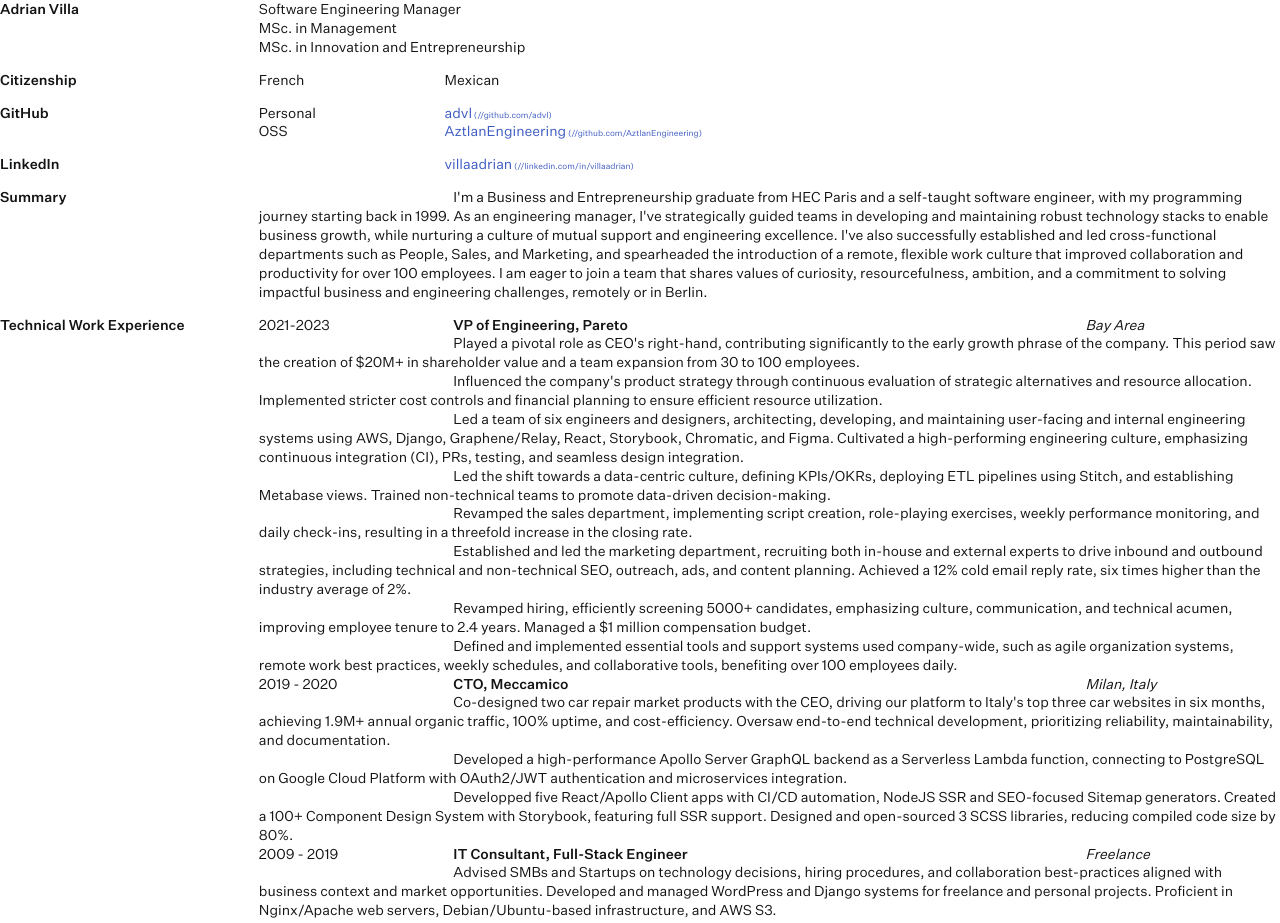
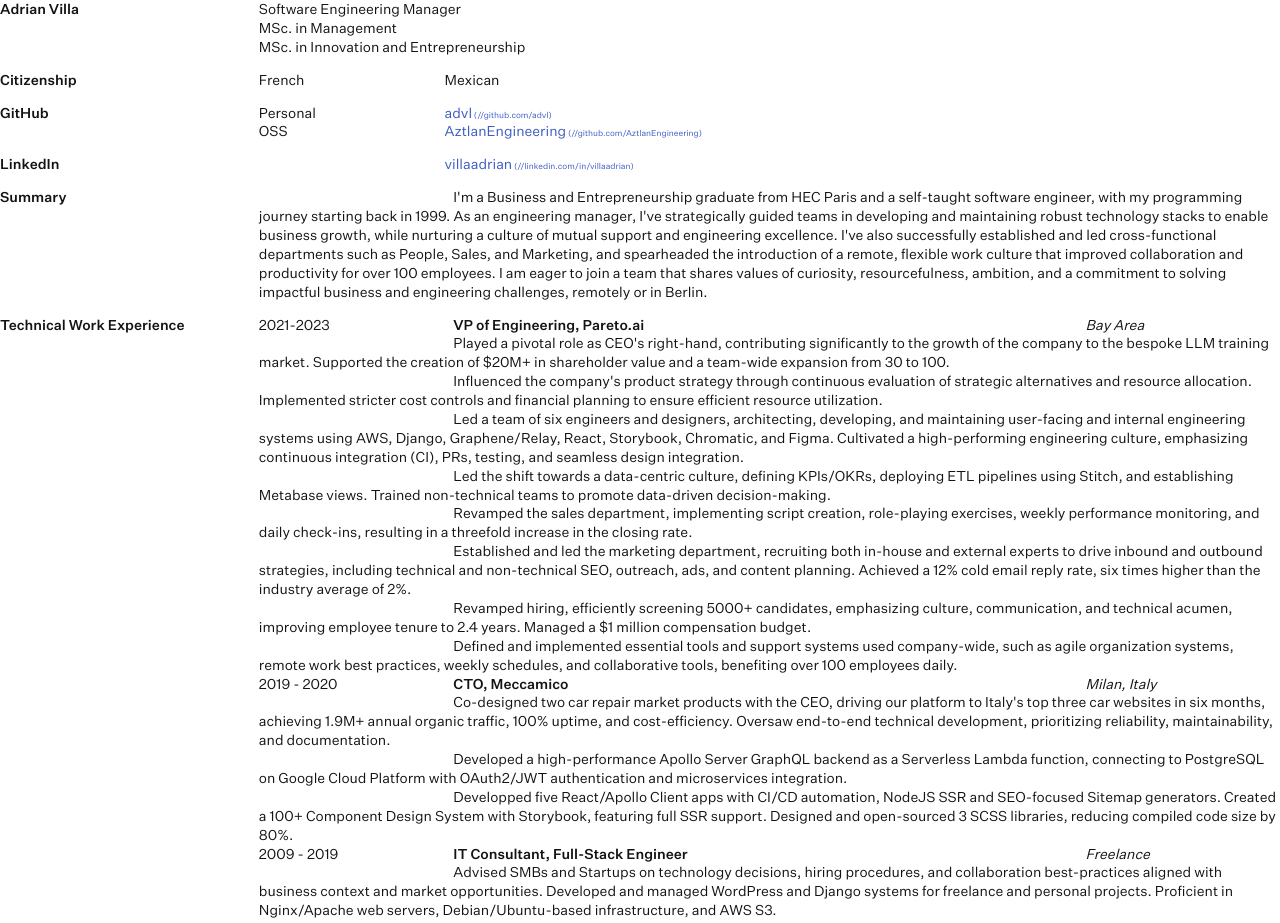
Before and after one commit to advl/resume, a website: page src/index.html in a window 1280 px wide. Shown: the top 923 px of the page. Drawn offline with Linux system fonts and the light colour scheme; files whose address does not match are found by name.

Commit message:
Update january

```diff
--- a/src/index.html
+++ b/src/index.html
@@ -99,13 +99,13 @@
       <div class="title tb">Technical Work Experience</div>
       <div class="content l l-work">
         <div class="years">2021-2023</div>
-        <div class="second tb">VP of Engineering, Pareto</div>
+        <div class="second tb">VP of Engineering, Pareto.ai</div>
         <div class="location">Bay Area</div>
         <div class="content indented">
           Played a pivotal role as CEO's right-hand, contributing significantly
-          to the early growth phrase of the company. This period saw the
-          creation of $20M+ in shareholder value and a team expansion from 30 to
-          100 employees.
+          to the growth of the company to the bespoke LLM training market.
+          Supported the creation of $20M+ in shareholder value and a team-wide
+          expansion from 30 to 100.
         </div>
         <div class="content indented">
           Influenced the company's product strategy through continuous
--- a/src/main.scss
+++ b/src/main.scss
@@ -190,7 +190,7 @@
     @bottom-right {
       bottom: 6mm;
       color: var(--light-metadata);
-      content: "Updated October 2023";
+      content: "Updated January 2024";
       position: relative;
     }
 
```
Also changed, not shown: dist/index.html, dist/main.css, src/main.css.
